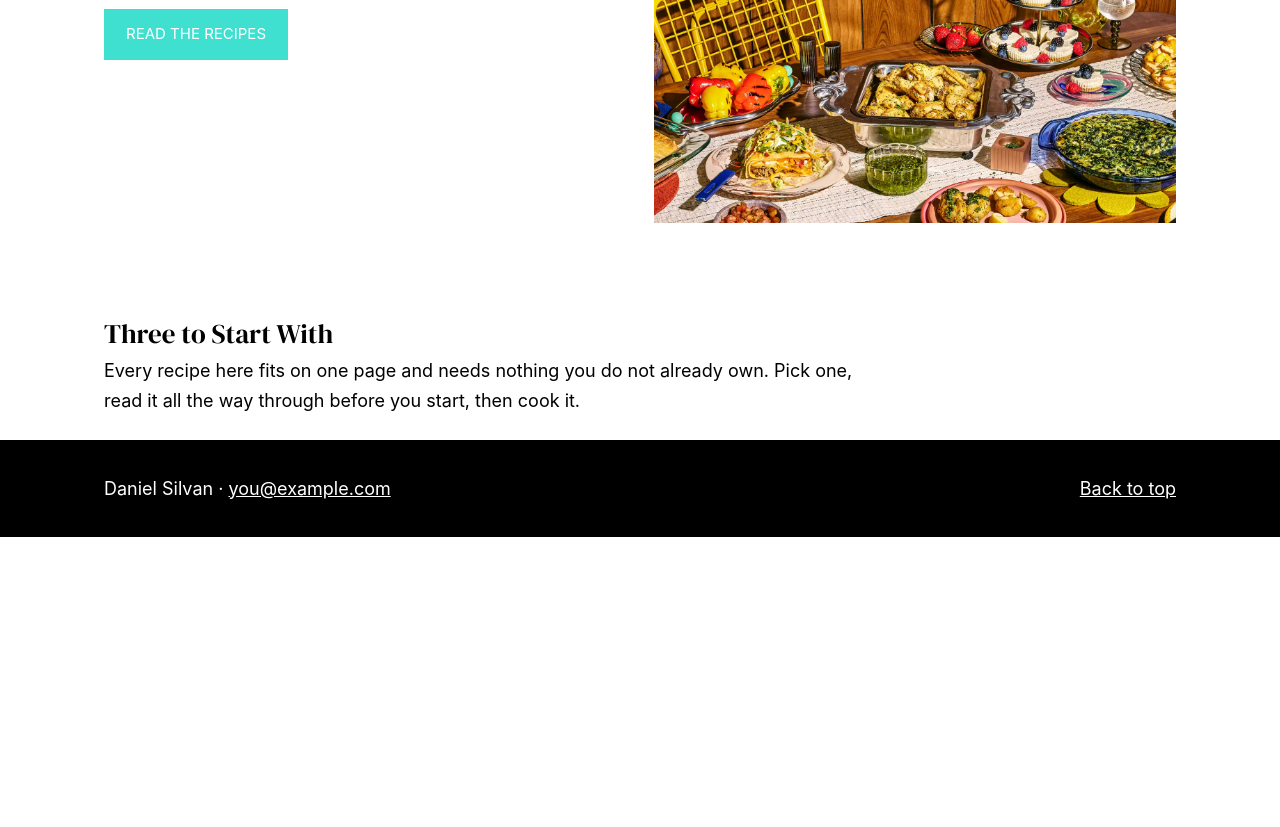
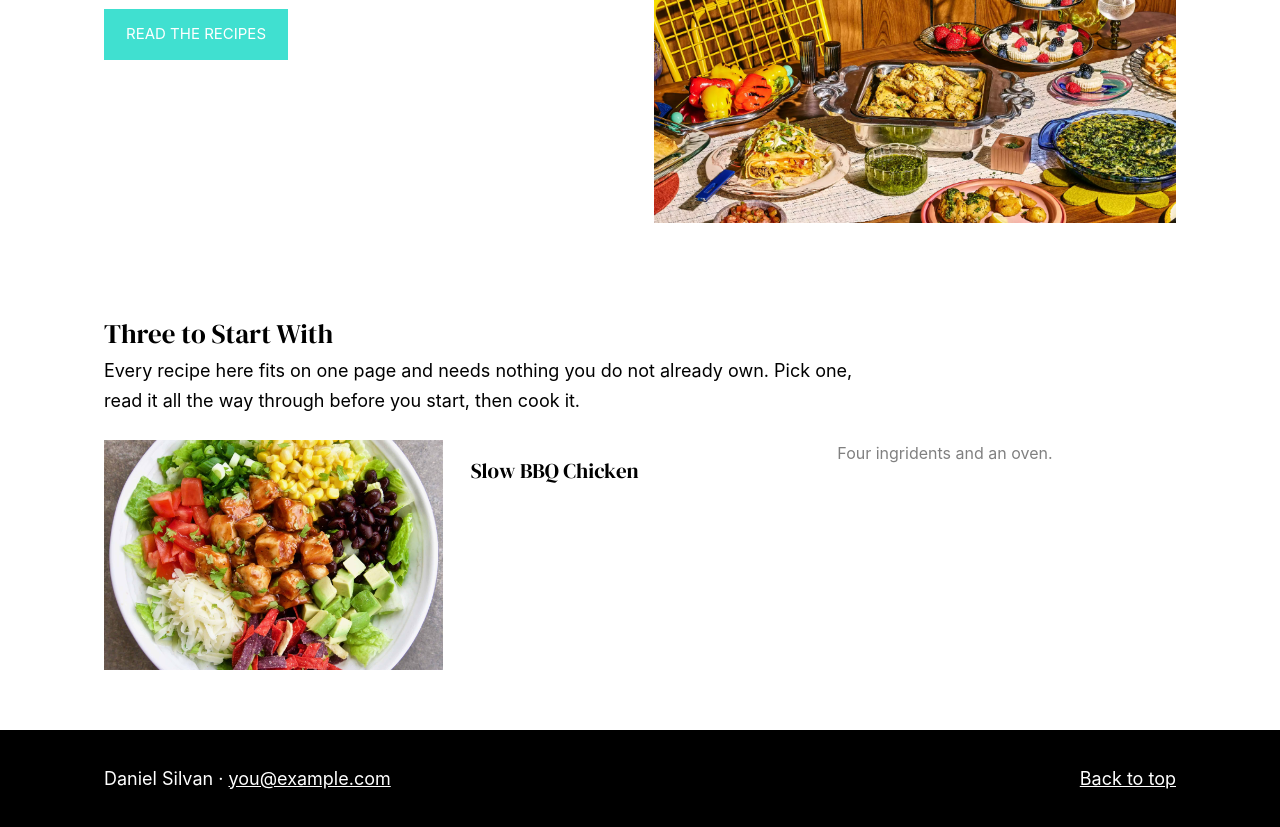
Before and after one commit to Dan15464/practice-4-DanielSilvan, a plain HTML site: page index.html in a window 1280 px wide. Shown: the part 273-1100 px from the top of the page. Before the commit the page ends 810 px from the top, so only its background shows below. Drawn offline with Linux system fonts and the light colour scheme.

Commit message:
style card

```diff
--- a/css/styles.css
+++ b/css/styles.css
@@ -114,3 +114,25 @@
 .section-head p {
     max-width: 68ch;
 }
+
+.card {
+    display: grid;
+    grid-template: auto / 1fr 1fr 1fr;
+    gap: 28px;
+    padding-bottom: 60px;
+}
+
+.card img {
+    width: 100%;
+    height: 230px;
+    object-fit: cover;
+}
+
+.card h3 {
+    margin: 14px 0 6px;
+}
+
+.card p {
+    font-size: 16px;
+    color: gray;
+}
--- a/index.html
+++ b/index.html
@@ -56,6 +56,14 @@
         <p>Every recipe here fits on one page and needs nothing you do not already own. Pick one, read it all the way through before you start, then cook it.</p>
     </section>
 
+    <section class="cards">
+        <article class="card">
+            <img src="images/bbq-chicken-card.jpeg" alt="BBQ chicken thighs">
+            <h3>Slow BBQ Chicken</h3>
+            <p>Four ingridents and an oven.</p>
+        </article>
+    </section>
+
 </main>
 
     <footer class="site-footer">
```
